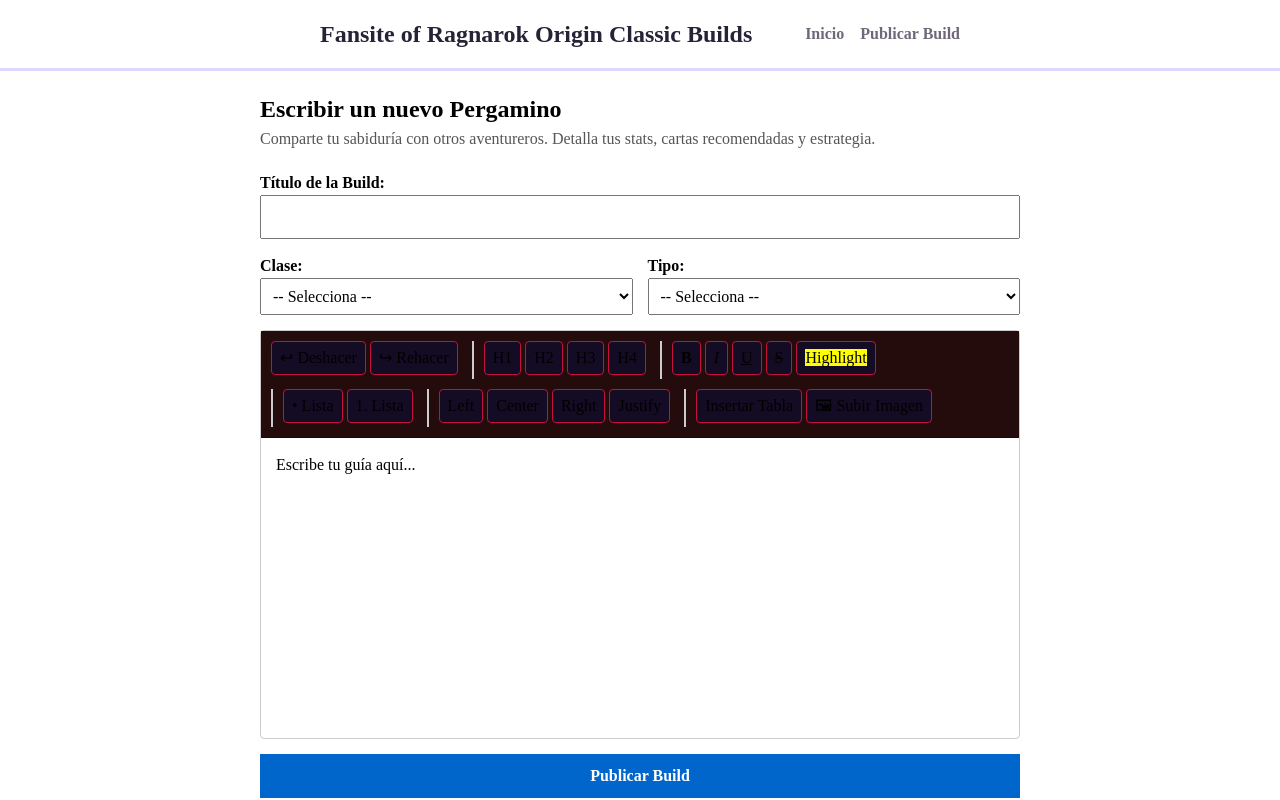
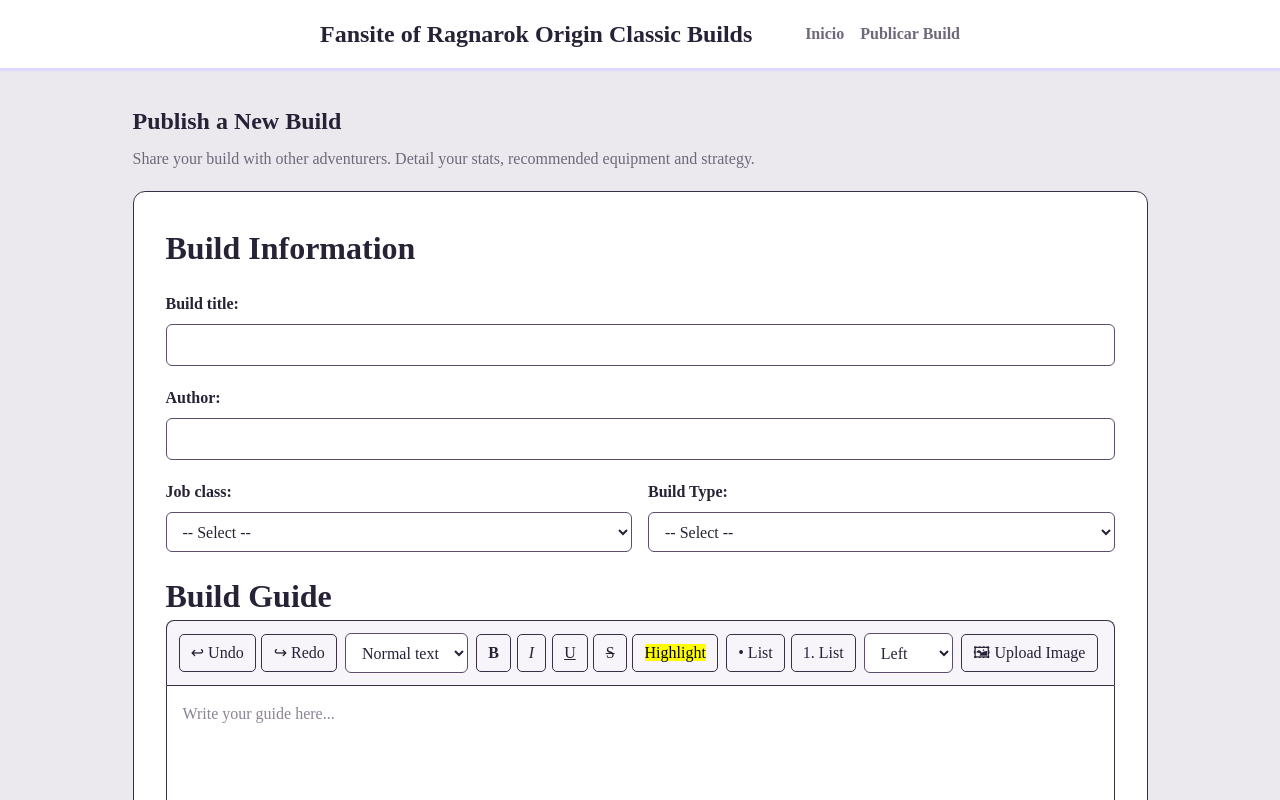
Before and after one commit to matiasSonoda/roocbuilds, a React (Vite) app: page /create in a window 1280 px wide. Shown: the top 800 px of the page. Built offline with nearby package versions, Linux system fonts and the light colour scheme.

Commit message:
se estilizo createBuild

```diff
--- a/package.json
+++ b/package.json
@@ -12,6 +12,7 @@
   "dependencies": {
     "@tiptap/extension-highlight": "^3.29.2",
     "@tiptap/extension-image": "^3.29.2",
+    "@tiptap/extension-placeholder": "^3.29.2",
     "@tiptap/extension-table": "^3.29.2",
     "@tiptap/extension-table-cell": "^3.29.2",
     "@tiptap/extension-table-header": "^3.29.2",
--- a/src/App.css
+++ b/src/App.css
@@ -62,6 +62,18 @@
   min-height: 100vh;
 }
 
+.tiptap p.is-editor-empty:first-child::before {
+  color: #8a8494;
+  content: attr(data-placeholder);
+  float: left;
+  height: 0;
+  pointer-events: none;
+}
+
+.tiptap:focus p.is-editor-empty:first-child::before {
+  content: '';
+}
+
 .app-shell {
   min-height: 100vh;
   display: grid;
@@ -70,6 +82,7 @@
 
 .content-wrapper {
   width: 100%;
+  background: #ebe9ee;
 }
 
 .site-footer {
--- a/src/components/CreateBuildForm.jsx
+++ b/src/components/CreateBuildForm.jsx
@@ -4,6 +4,7 @@
 import StarterKit from '@tiptap/starter-kit';
 import Underline from '@tiptap/extension-underline';
 import Highlight from '@tiptap/extension-highlight';
+import Placeholder from '@tiptap/extension-placeholder';
 import TextAlign from '@tiptap/extension-text-align';
 import Image from '@tiptap/extension-image';
 import { Table } from '@tiptap/extension-table';
@@ -13,6 +14,7 @@
 import DOMPurify from 'dompurify';
 import { useNavigate } from 'react-router-dom';
 import { MOCK_BUILDS } from '../data/mockData';
+import styles from './CreateBuildForm.module.css';
 
 const MenuBar = ({ editor }) => {
   const fileInputRef = useRef(null);
@@ -32,84 +34,86 @@
     }
   };
 
-  // Estilo genérico para los botones del editor para que no ocupen tanto código
-  const btnStyle = (isActive) => ({
-    marginRight: '4px',
-    marginBottom: '4px',
-    padding: '4px 8px',
-    cursor: 'pointer',
-    backgroundColor: isActive ? '#160b0d' : '#140c25',
-    border: '1px solid #c4103d',
-    borderRadius: '4px',
-    fontWeight: isActive ? 'bold' : 'normal',
-  });
-
-  return (
-    <div style={{ padding: '10px', borderBottom: '1px solid #18080e', backgroundColor: '#250c0c', display: 'flex', flexWrap: 'wrap', gap: '10px' }}>
+return (
+    <div className={styles.menuBarContainer}>
 
       {/* GRUPO 1: Historial */}
-      <div>
-        <button type="button" onClick={() => editor.chain().focus().undo().run()} style={btnStyle(false)}>↩ Deshacer</button>
-        <button type="button" onClick={() => editor.chain().focus().redo().run()} style={btnStyle(false)}>↪ Rehacer</button>
+      <div className={styles.menuGroup}>
+        <button className={styles.menuButton} type="button" onClick={() => editor.chain().focus().undo().run()}>↩ Undo</button>
+        <button className={styles.menuButton} type="button" onClick={() => editor.chain().focus().redo().run()}>↪ Redo</button>
       </div>
 
       {/* GRUPO 2: Títulos (H1 a H4) */}
-      <div style={{ borderLeft: '2px solid #ccc', paddingLeft: '10px' }}>
-        {[1, 2, 3, 4].map(level => (
-          <button
-            key={level} type="button"
-            onClick={() => editor.chain().focus().toggleHeading({ level }).run()}
-            style={btnStyle(editor.isActive('heading', { level }))}
-          >
-            H{level}
-          </button>
-        ))}
+      <div className={styles.menuGroup}>
+        <select
+          className={styles.menuSelect}
+          defaultValue="paragraph"
+          onChange={(event) => {
+            const value = event.target.value;
+            if (value === 'paragraph') {
+              editor.chain().focus().setParagraph().run();
+            } else {
+              editor.chain().focus().toggleHeading({ level: Number(value) }).run();
+            }
+          }}
+          aria-label="Select degree level"
+        >
+          <option value="paragraph">Normal text</option>
+          {[1, 2, 3, 4].map(level => (
+            <option key={level} value={level}>H{level}</option>
+          ))}
+        </select>
       </div>
 
       {/* GRUPO 3: Formato de Texto */}
-      <div style={{ borderLeft: '2px solid #ccc', paddingLeft: '10px' }}>
-        <button type="button" onClick={() => editor.chain().focus().toggleBold().run()} style={btnStyle(editor.isActive('bold'))}><b>B</b></button>
-        <button type="button" onClick={() => editor.chain().focus().toggleItalic().run()} style={btnStyle(editor.isActive('italic'))}><i>I</i></button>
-        <button type="button" onClick={() => editor.chain().focus().toggleUnderline().run()} style={btnStyle(editor.isActive('underline'))}><u>U</u></button>
-        <button type="button" onClick={() => editor.chain().focus().toggleStrike().run()} style={btnStyle(editor.isActive('strike'))}><s>S</s></button>
-        <button type="button" onClick={() => editor.chain().focus().toggleHighlight().run()} style={btnStyle(editor.isActive('highlight'))}><mark>Highlight</mark></button>
+      <div className={styles.menuGroup}>
+        <button className={styles.menuButton} type="button" onClick={() => editor.chain().focus().toggleBold().run()}><b>B</b></button>
+        <button className={styles.menuButton} type="button" onClick={() => editor.chain().focus().toggleItalic().run()}><i>I</i></button>
+        <button className={styles.menuButton} type="button" onClick={() => editor.chain().focus().toggleUnderline().run()}><u>U</u></button>
+        <button className={styles.menuButton} type="button" onClick={() => editor.chain().focus().toggleStrike().run()}><s>S</s></button>
+        <button className={styles.menuButton} type="button" onClick={() => editor.chain().focus().toggleHighlight().run()}><mark>Highlight</mark></button>
       </div>
 
       {/* GRUPO 4: Listas */}
-      <div style={{ borderLeft: '2px solid #ccc', paddingLeft: '10px' }}>
-        <button type="button" onClick={() => editor.chain().focus().toggleBulletList().run()} style={btnStyle(editor.isActive('bulletList'))}>• Lista</button>
-        <button type="button" onClick={() => editor.chain().focus().toggleOrderedList().run()} style={btnStyle(editor.isActive('orderedList'))}>1. Lista</button>
+      <div className={styles.menuGroup}>
+        <button className={styles.menuButton} type="button" onClick={() => editor.chain().focus().toggleBulletList().run()}>• List</button>
+        <button className={styles.menuButton} type="button" onClick={() => editor.chain().focus().toggleOrderedList().run()}>1. List</button>
       </div>
 
       {/* GRUPO 5: Alineación */}
-      <div style={{ borderLeft: '2px solid #ccc', paddingLeft: '10px' }}>
-        {['left', 'center', 'right', 'justify'].map(align => (
-          <button
-            key={align} type="button"
-            onClick={() => editor.chain().focus().setTextAlign(align).run()}
-            style={btnStyle(editor.isActive({ textAlign: align }))}
-          >
-            {align.charAt(0).toUpperCase() + align.slice(1)}
-          </button>
+      <div className={styles.menuGroup}>
+        <select
+          className={styles.menuSelect}
+          defaultValue="left"
+          onChange={(event) => {
+            const align = event.target.value;
+            editor.chain().focus().setTextAlign(align).run();
+          }}
+          aria-label="Select text alignment"
+        >
+        {[
+          ['left', 'Left'],
+          ['center', 'Center'],
+          ['right', 'Right'],
+          ['justify', 'Justify']
+        ].map(([value, label]) => (
+          <option key={value} value={value}>{label}</option>
         ))}
+        </select>
       </div>
 
       {/* GRUPO 6: Extras (Tabla e Imagen) */}
-      <div style={{ borderLeft: '2px solid #ccc', paddingLeft: '10px', display: 'flex', alignItems: 'center' }}>
-        <button type="button" onClick={() => editor.chain().focus().insertTable({ rows: 3, cols: 3, withHeaderRow: true }).run()} style={btnStyle(false)}>
-          Insertar Tabla
-        </button>
-
+      <div className={styles.menuGroup}>
         {/* Truco: Ocultamos el input file feo y usamos un botón bonito que lo acciona */}
         <input
+          className={styles.hiddenInput}
           type="file"
           accept="image/*"
           ref={fileInputRef}
           onChange={handleImageUpload}
-          style={{ display: 'none' }}
         />
-        <button type="button" onClick={() => fileInputRef.current.click()} style={btnStyle(false)}>
-          🖼 Subir Imagen
+        <button className={styles.menuButton} type="button" onClick={() => fileInputRef.current.click()}>
+          🖼 Upload Image
         </button>
       </div>
     </div>
@@ -120,7 +124,7 @@
   const navigate = useNavigate();
 
   const { register, handleSubmit, setValue, formState: { errors } } = useForm({
-    defaultValues: { title: '', jobClass: '', buildType: '', content: '' }
+    defaultValues: { title: '', author: '', jobClass: '', buildType: '', content: '' }
   });
 
   const editor = useEditor({
@@ -128,6 +132,9 @@
       StarterKit,
       Underline,
       Highlight,
+      Placeholder.configure({
+        placeholder: 'Write your guide here...'
+      }),
       Image,
       TextAlign.configure({ types: ['heading', 'paragraph'] }),
       Table.configure({ resizable: true }),
@@ -135,7 +142,7 @@
       TableHeader,
       TableCell
     ],
-    content: '<p>Escribe tu guía aquí...</p>',
+    content: '',
     onUpdate: ({ editor }) => {
       setValue('content', editor.getHTML(), { shouldValidate: true });
     },
@@ -153,13 +160,11 @@
     });
 
     const nuevaBuild = {
-      id: Date.now().toString(),
       title: data.title,
-      author: 'Usuario_Prueba',
+      author: data.author,
       jobClass: data.jobClass,
       buildType: data.buildType,
       votes: 0,
-      createdAt: new Date().toISOString().split('T')[0],
       description: 'Guía recién publicada por la comunidad.',
       content: cleanHTML
     };
@@ -169,48 +174,63 @@
   };
 
   return (
-    // ... El resto del JSX del formulario se mantiene igual (Title, JobClass, BuildType, Editor)
-    <form onSubmit={handleSubmit(onSubmit)} style={{ display: 'flex', flexDirection: 'column', gap: '15px' }}>
-
+    <form className={styles.formContainer} onSubmit={handleSubmit(onSubmit)}>
       <div>
-        <label style={{ display: 'block', fontWeight: 'bold' }}>Título de la Build:</label>
-        <input type="text" {...register('title', { required: 'Requerido' })} style={{ width: '100%', padding: '8px' }} />
-        {errors.title && <span style={{ color: 'red' }}>{errors.title.message}</span>}
+        <h1>Build Information</h1>
+      </div>
+      <div className={styles.formGroup}>
+        <label className={styles.label}>Build title:</label>
+        <input className={styles.input} type="text" {...register('title', { required: 'Required' })}/>
+        {errors.title && <span className={styles.errorText}>{errors.title.message}</span>}
       </div>
 
-      <div style={{ display: 'flex', gap: '15px' }}>
-        <div style={{ flex: 1 }}>
-          <label style={{ display: 'block', fontWeight: 'bold' }}>Clase:</label>
-          <select {...register('jobClass', { required: 'Requerido' })} style={{ width: '100%', padding: '8px' }}>
-            <option value="">-- Selecciona --</option>
-            <option value="knight">Knight</option>
-            <option value="wizard">Wizard</option>
-            <option value="hunter">Hunter</option>
-            <option value="assassin">Assassin</option>
-            <option value="priest">Priest</option>
-            <option value="blacksmith">Blacksmith</option>
+      <div className={styles.formGroup}>
+        <label className={styles.label}>Author:</label>
+        <input className={styles.input} type="text" {...register('author', { required: 'Required'})} />
+        {errors.author && <span className={styles.errorText}>{errors.author.message}</span>}
+      </div>
+
+      <div className={styles.formRow}>
+        <div className={styles.formGroup}>
+          <label className={styles.label}>Job class:</label>
+          <select className={styles.select} {...register('jobClass', { required: 'Requerido' })}>
+            <option value="">-- Select --</option>
+            <option value="Lord Knight">Lord Knight</option>
+            <option value="Paladin">Paladin</option>
+            <option value="Minstrel">Minstrel</option>
+            <option value="Gypsy">Gypsy</option>
+            <option value="Assasin Cross">Assasin Cross</option>
+            <option value="Stalker">Stalker</option>
+            <option value="High Priest">High Priest</option>
+            <option value="Champion">Champion</option>
+            <option value="High Wizzard">High Wizzard</option>
+            <option value="Professor">Professor</option>
+            <option value="Mastersmith">Mastersmith</option>
+            <option value="Biochemist">Biochemist</option>
           </select>
         </div>
 
-        <div style={{ flex: 1 }}>
-          <label style={{ display: 'block', fontWeight: 'bold' }}>Tipo:</label>
-          <select {...register('buildType', { required: 'Requerido' })} style={{ width: '100%', padding: '8px' }}>
-            <option value="">-- Selecciona --</option>
-            <option value="pve">PvE (Monstruos/MVP)</option>
-            <option value="pvp">PvP (Jugadores/WoE)</option>
+        <div className={styles.formGroup}>
+          <label className={styles.label}>Build Type:</label>
+          <select className={styles.select} {...register('buildType', { required: 'Requerido' })}>
+            <option value="">-- Select --</option>
+            <option value="pve">PvE (MVP)</option>
+            <option value="pvp">PvP (Player vs Player)</option>
+            <option value="woe">Woe (War of Emperium)</option>
           </select>
         </div>
       </div>
 
-      <div style={{ border: '1px solid #ccc', borderRadius: '4px' }}>
+      <div className={styles.editorContainer}>
+        <div><h1>Build Guide</h1></div>
         <MenuBar editor={editor} />
-        <div style={{ padding: '15px', minHeight: '300px' }}>
-          <EditorContent editor={editor} />
+        <div className={styles.editorWrapper}>
+          <EditorContent className={styles.editorArea} editor={editor} />
         </div>
       </div>
 
-      <button type="submit" style={{ padding: '10px 20px', backgroundColor: '#0066cc', color: 'white', border: 'none', cursor: 'pointer', fontWeight: 'bold' }}>
-        Publicar Build
+      <button className={styles.submitButton} type="submit">
+        Publish Build
       </button>
     </form>
   );
--- /dev/null
+++ b/src/components/CreateBuildForm.module.css
@@ -0,0 +1,181 @@
+.formContainer {
+	width: min(100%, 1015px);
+	margin: 0 auto;
+	padding: 2rem;
+	display: grid;
+	gap: 1.25rem;
+	background: #FFFFFF;
+	border: 1px solid #393044;
+	border-radius: 12px;
+	color: #272236;
+}
+
+.formGroup {
+	display: grid;
+	gap: 0.5rem;
+}
+
+.formRow {
+	display: grid;
+	grid-template-columns: repeat(2, minmax(0, 1fr));
+	gap: 1rem;
+}
+
+.label {
+	color: #272236;
+	font-weight: 600;
+}
+
+.input,
+.select,
+.menuSelect {
+	min-height: 2.5rem;
+	padding: 0.5rem 0.75rem;
+	border: 1px solid #5b4d6b;
+	border-radius: 6px;
+	background: #FFFFFF;
+	color: #272236;
+}
+
+.select:focus,
+.menuSelect:focus {
+	outline: none;
+	background: #7C3AED;
+	color: #FFF;
+}
+
+.select option,
+.menuSelect option {
+	background: #FFF;
+	color: #272236;
+}
+
+
+.errorText {
+	color: #272236;
+	font-size: 0.875rem;
+}
+
+.menuBarContainer {
+	display: flex;
+	flex-wrap: wrap;
+	gap: 0.5rem;
+	padding: 0.75rem;
+	border: 1px solid #393044;
+	border-bottom: 0;
+	border-radius: 8px 8px 0 0;
+	background: #F7F5FA;
+}
+
+.menuGroup {
+	display: flex;
+	flex-wrap: wrap;
+	gap: 0.35rem;
+	align-items: center;
+}
+
+.menuButton {
+	min-height: 2.25rem;
+	padding: 0.4rem 0.7rem;
+	border: 1px solid #393044;
+	border-radius: 5px;
+	background: #F7F5FA;
+	color: #272236;
+	cursor: pointer;
+}
+
+.menuButton:hover {
+	background: #7C3AED;
+	color: #FFF;
+}
+
+.submitButton:hover {
+	background: #fff;
+    color: #223628;
+}
+
+.hiddenInput {
+	display: none;
+}
+
+.editorWrapper {
+	min-height: 18rem;
+	padding: 1rem;
+	border: 1px solid #393044;
+	border-radius: 0 0 8px 8px;
+	background: #fff;
+	color: #223628;
+}
+
+.editorArea {
+	min-height: 16rem;
+}
+
+.editorArea :global(.ProseMirror) {
+	min-height: 16rem;
+	outline: none;
+}
+
+.editorArea :global(.ProseMirror ul),
+.editorArea :global(.ProseMirror ol) {
+	margin: 0.75rem 0;
+	padding-inline-start: 1.5rem;
+}
+
+.editorArea :global(.ProseMirror li) {
+	padding-inline-start: 0.35rem;
+}
+
+.editorArea :global(.ProseMirror li > p) {
+	display: inline;
+	margin: 0;
+}
+
+.editorArea :global(.ProseMirror li:has(> p[style*="text-align: center"])),
+.editorArea :global(.ProseMirror li:has(> p[style*="text-align: right"])),
+.editorArea :global(.ProseMirror li:has(> p[style*="text-align: justify"])) {
+	list-style-position: inside;
+	padding-inline-start: 0;
+}
+
+.editorArea :global(.ProseMirror li:has(> p[style*="text-align: center"])) {
+	text-align: center;
+}
+
+.editorArea :global(.ProseMirror li:has(> p[style*="text-align: right"])) {
+	text-align: right;
+}
+
+.editorArea :global(.ProseMirror li:has(> p[style*="text-align: justify"])) {
+	text-align: justify;
+}
+
+.submitButton {
+	min-height: 2.75rem;
+	padding: 0.6rem 1rem;
+	border: 1px solid #7C3AED;
+	border-radius: 6px;
+	background: #7C3AED;
+	color: #FFFFFF;
+	font-weight: 700;
+	cursor: pointer;
+}
+
+@media (max-width: 640px) {
+	.formContainer {
+		padding: 1rem;
+		border-radius: 0;
+	}
+
+	.formRow {
+		grid-template-columns: 1fr;
+	}
+
+	.menuBarContainer {
+		align-items: stretch;
+	}
+
+	.menuGroup {
+		width: 100%;
+	}
+}
--- a/src/pages/CreateBuild.jsx
+++ b/src/pages/CreateBuild.jsx
@@ -1,13 +1,11 @@
 import { CreateBuildForm } from "../components/CreateBuildForm";
+import styles from './CreateBuild.module.css';
+
 export function CreateBuild() {
   return (
-    <main style={{ maxWidth: '800px', margin: '0 auto', padding: '20px' }}>
-      <h2>Escribir un nuevo Pergamino</h2>
-      <p style={{ color: '#555', marginBottom: '20px' }}>
-        Comparte tu sabiduría con otros aventureros. Detalla tus stats, cartas recomendadas y estrategia.
-      </p>
-
-      {/* Renderizamos nuestro componente complejo aquí */}
+    <main className={styles.createBuildPage}>
+      <h2>Publish a New Build</h2>
+      <p>Share your build with other adventurers. Detail your stats, recommended equipment and strategy.</p>
       <CreateBuildForm />
     </main>
   );
--- /dev/null
+++ b/src/pages/CreateBuild.module.css
@@ -0,0 +1,27 @@
+.createBuildPage {
+  width: min(100%, 1015px);
+  margin: 0 auto;
+  padding: 2rem 0;
+}
+
+.createBuildPage > h2,
+.createBuildPage > p {
+  margin-left: 0;
+  margin-right: 0;
+}
+
+.createBuildPage > h2 {
+    color: #272236;
+  margin-bottom: 0.5rem;
+}
+
+.createBuildPage > p {
+    color: #6F687A;
+  margin-bottom: 1.25rem;
+}
+
+@media (max-width: 640px) {
+  .createBuildPage {
+    padding: 1rem 0;
+  }
+}
```
Also changed, not shown: 1 other file (tests, documents, lock files or other folders).
